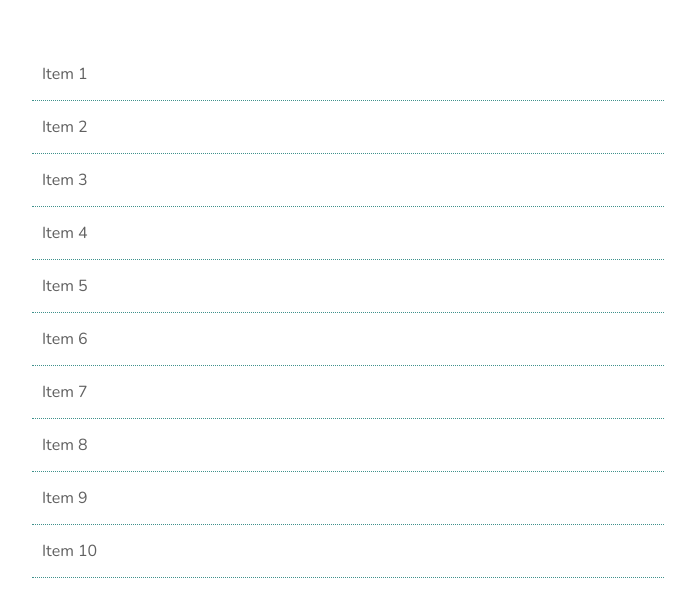
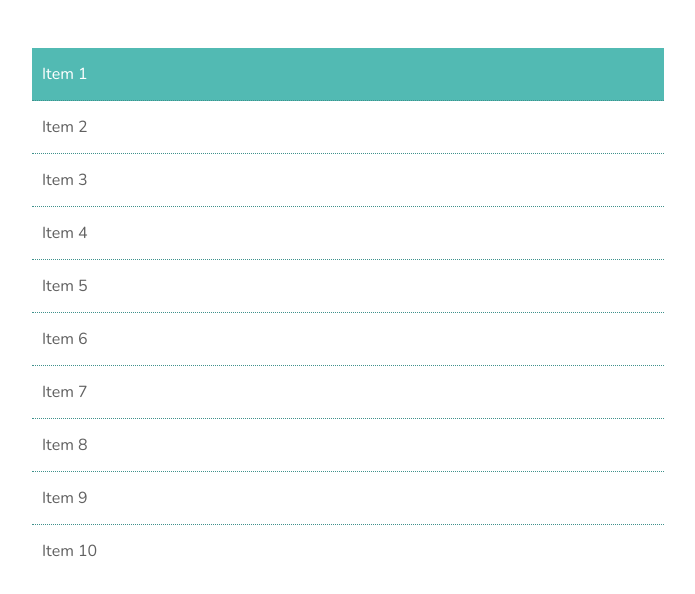
Before and after one commit to paulcolon/first-child_and_last-child, a plain HTML site: page index.html in a window 1280 px wide. Shown: the whole page, without its empty margins (312-1007 px from the left). Drawn offline with nearby package versions, Linux system fonts and the light colour scheme.

Commit message:
li:first/last child use

```diff
--- a/css/style.css
+++ b/css/style.css
@@ -1 +1,10 @@
 /* Structural Pseudo-classes------------------ */
+
+li:first-child {
+    background: #52bab3;
+    color: white;
+}
+
+li:last-child {
+    border: none;
+}
```
